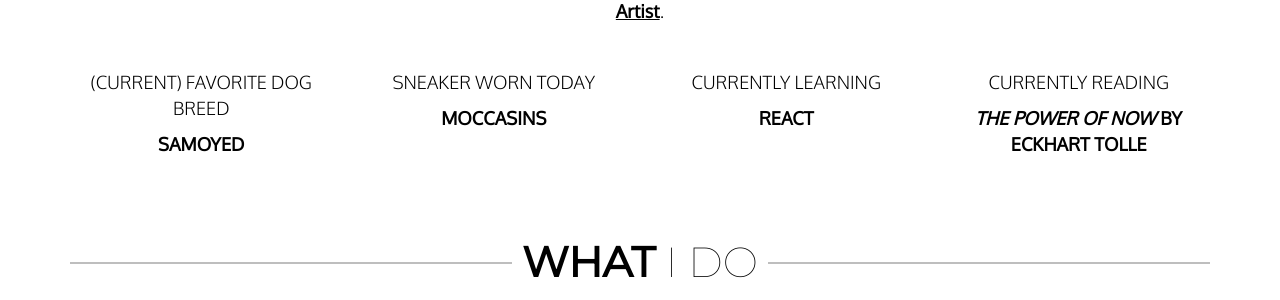
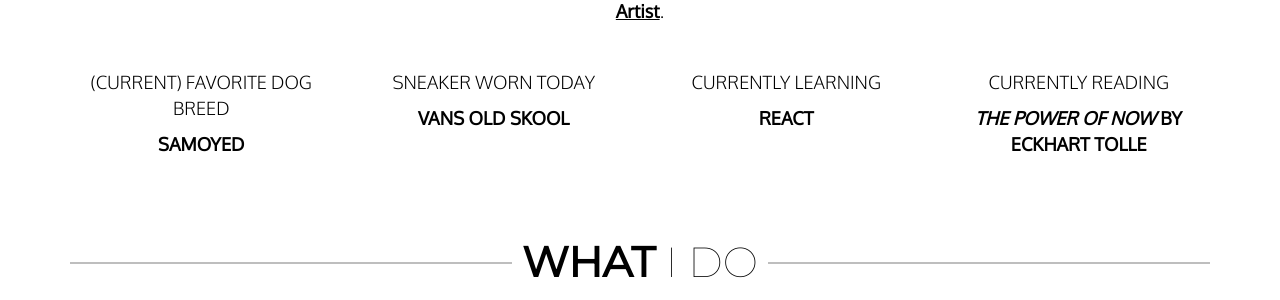
Before and after one commit to haanmiba/haanmiba.github.io, a Jekyll site: the page built from index.md, in a window 1280 px wide and 900 px high, scrolled down 1054 px. Shown: the part 154-454 px from the top of the window. Built offline with Jekyll 4.4.1, drawn with Linux system fonts in a browser that asks for light colours; nearby versions of some CDN libraries.

Commit message:
Update about.yml

```diff
--- a/_data/about.yml
+++ b/_data/about.yml
@@ -4,7 +4,7 @@ currently:
   - action: "promoting university events as a "
     subject: "Graphic Artist"
 dog: "Samoyed"
-sneaker: "Moccasins"
+sneaker: "Vans Old Skool"
 learning: "React"
 reading:
   book: "The Power of Now"
```
